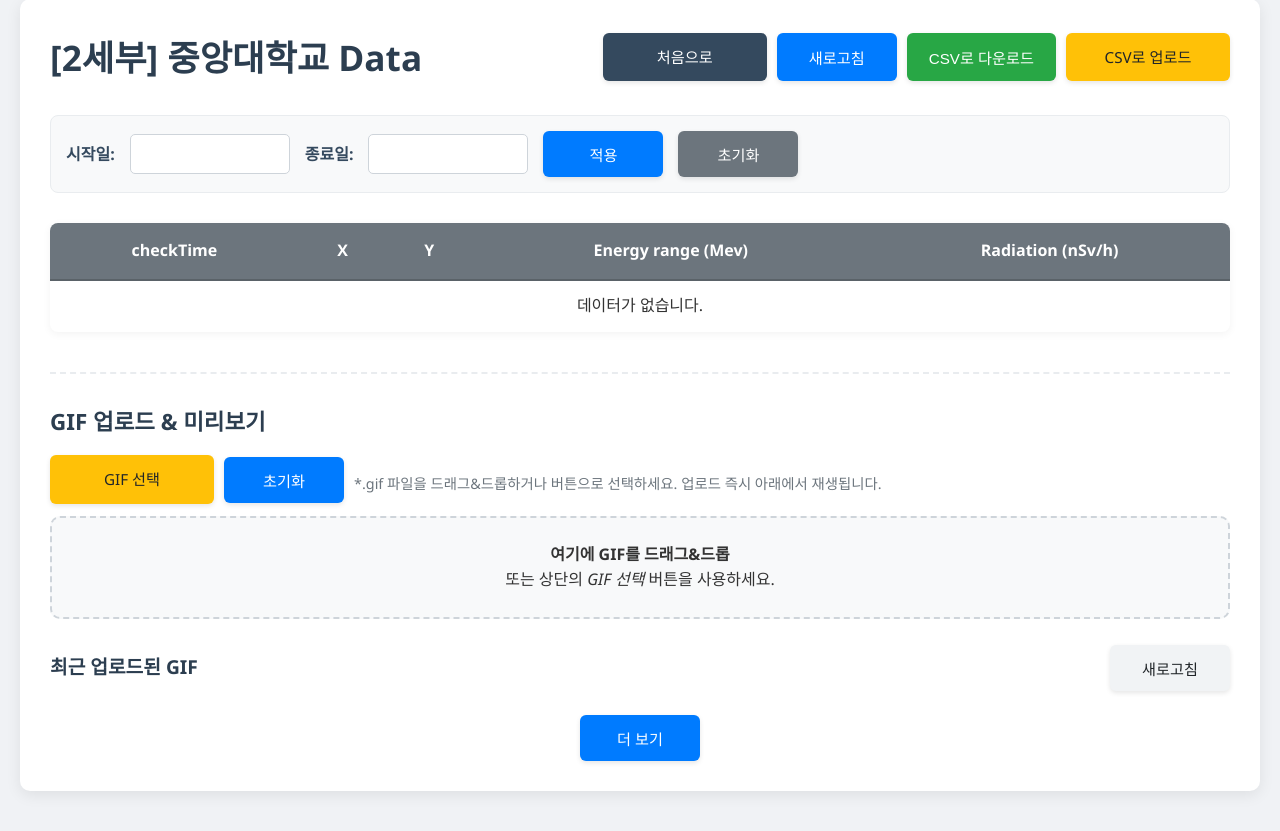
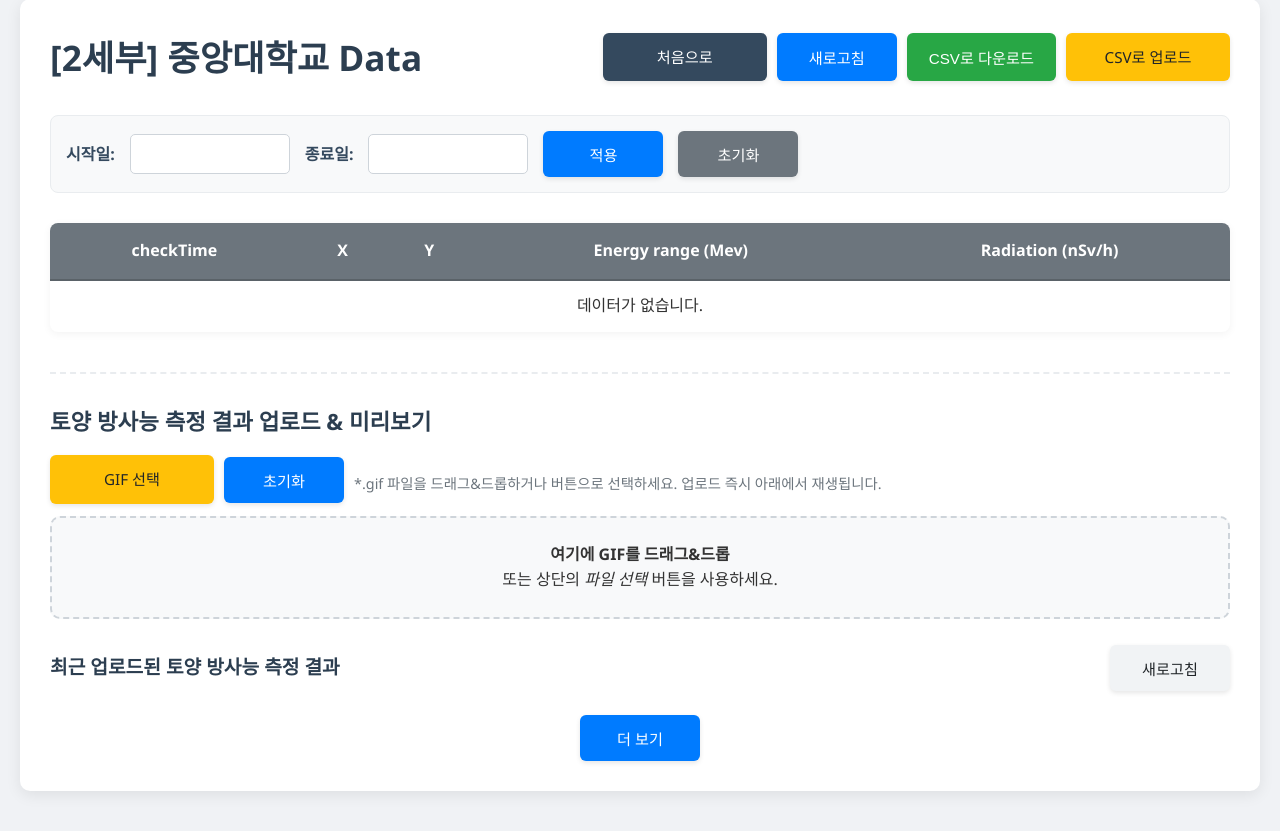
Before and after one commit to HYoung90/radiation, a Flask app: page /analysis1 in a window 1280 px wide. Shown: the part 41-872 px from the top of the page. Run offline with Flask 3, Linux system fonts and the light colour scheme; data that the repository does not hold is empty; parts of the project's set-up code (start-up, migrations or seed data) failed here and were passed over; some libraries are stand-ins or nearby versions.

Commit message:
templete modification

```diff
--- a/templates/analysis1.html
+++ b/templates/analysis1.html
@@ -302,7 +302,7 @@
 
     <!-- ===== GIF 업로드 ===== -->
     <div class="extra-section" id="gifSection">
-      <h2>GIF 업로드 & 미리보기</h2>
+      <h2>토양 방사능 측정 결과 업로드 & 미리보기</h2>
       <div class="gif-toolbar">
         <label for="gif-file" class="btn btn-upload">GIF 선택</label>
         <button class="btn btn-apply" id="gifResetBtn" type="button">초기화</button>
@@ -311,7 +311,7 @@
       <input id="gif-file" type="file" accept="image/gif">
       <div class="gif-dropzone" id="gifDropzone">
         <strong>여기에 GIF를 드래그&드롭</strong><br>
-        또는 상단의 <em>GIF 선택</em> 버튼을 사용하세요.
+        또는 상단의 <em>파일 선택</em> 버튼을 사용하세요.
       </div>
 
       <div class="preview" id="gifPreviewWrap">
@@ -327,7 +327,7 @@
 
       <!-- ===== GIF 갤러리 ===== -->
       <div class="gallery-head">
-        <h3>최근 업로드된 GIF</h3>
+        <h3>최근 업로드된 토양 방사능 측정 결과</h3>
         <div>
           <button class="btn copy-btn" id="reloadGalleryBtn" type="button" style="background:#f1f3f5;color:#212529;">새로고침</button>
         </div>
```
